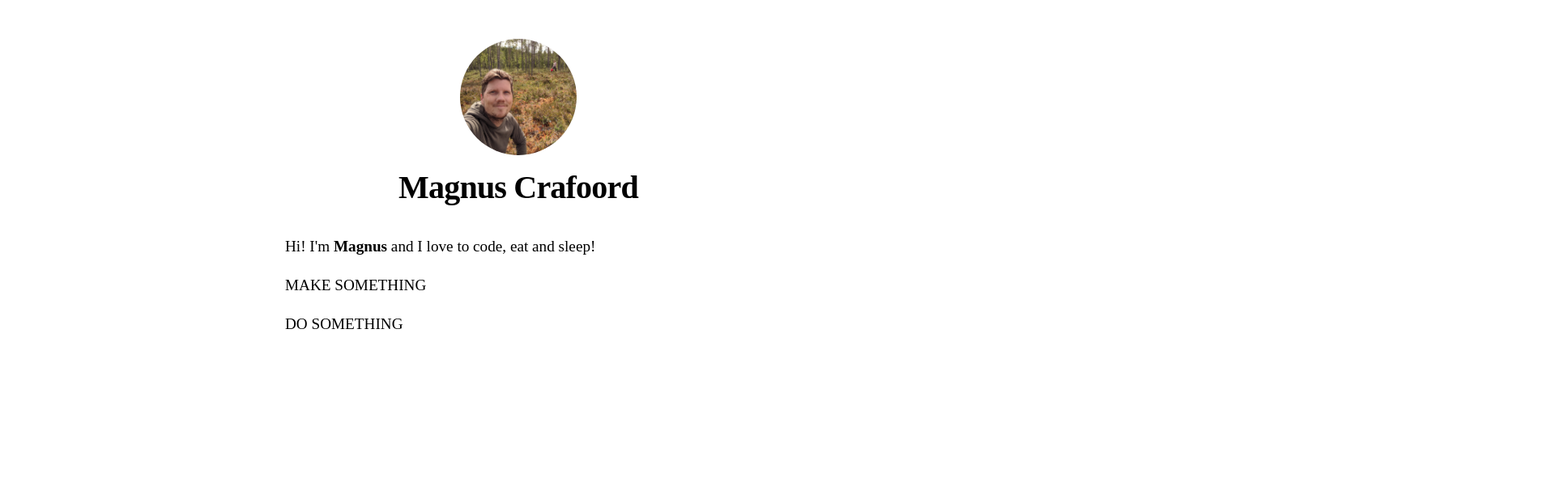
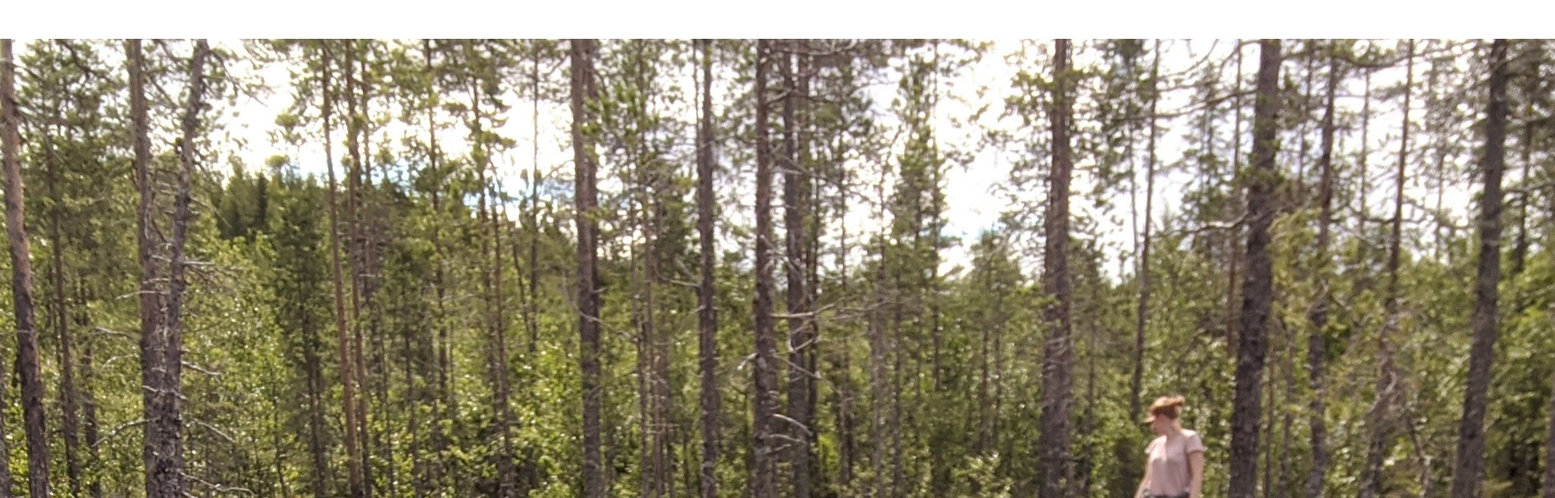
Before and after one commit to Crafoord/crafoord.dev, a Next.js app: page / in a window 1280 px wide. Shown: the top 616 px of the page at 81% size, 1920 px wide, since content can reach past the window. Built offline with nearby package versions, Linux system fonts and the light colour scheme.

Commit message:
make build work (remove image-optimization)

```diff
--- a/components/layout.tsx
+++ b/components/layout.tsx
@@ -29,28 +29,29 @@ export default function Layout({ children, home }: {children: ReactNode, home?:
       <header className={styles.header}>
         {home ? (
           <>
-            <Image
+          <img src="/images/profile.jpg"></img>
+            {/* <Image
               priority
               src="/images/profile.jpg"
               className={utilStyles.borderCircle}
               height={144}
               width={144}
               alt={name}
-            />
+            /> */}
             <h1 className={utilStyles.heading2Xl}>{name}</h1>
           </>
         ) : (
           <>
             <Link href="/">
               <a>
-                <Image
+                {/* <Image
                   priority
                   src="/images/profile.jpg"
                   className={utilStyles.borderCircle}
                   height={108}
                   width={108}
                   alt={name}
-                />
+                /> */}
               </a>
             </Link>
             <h2 className={utilStyles.headingLg}>
```
